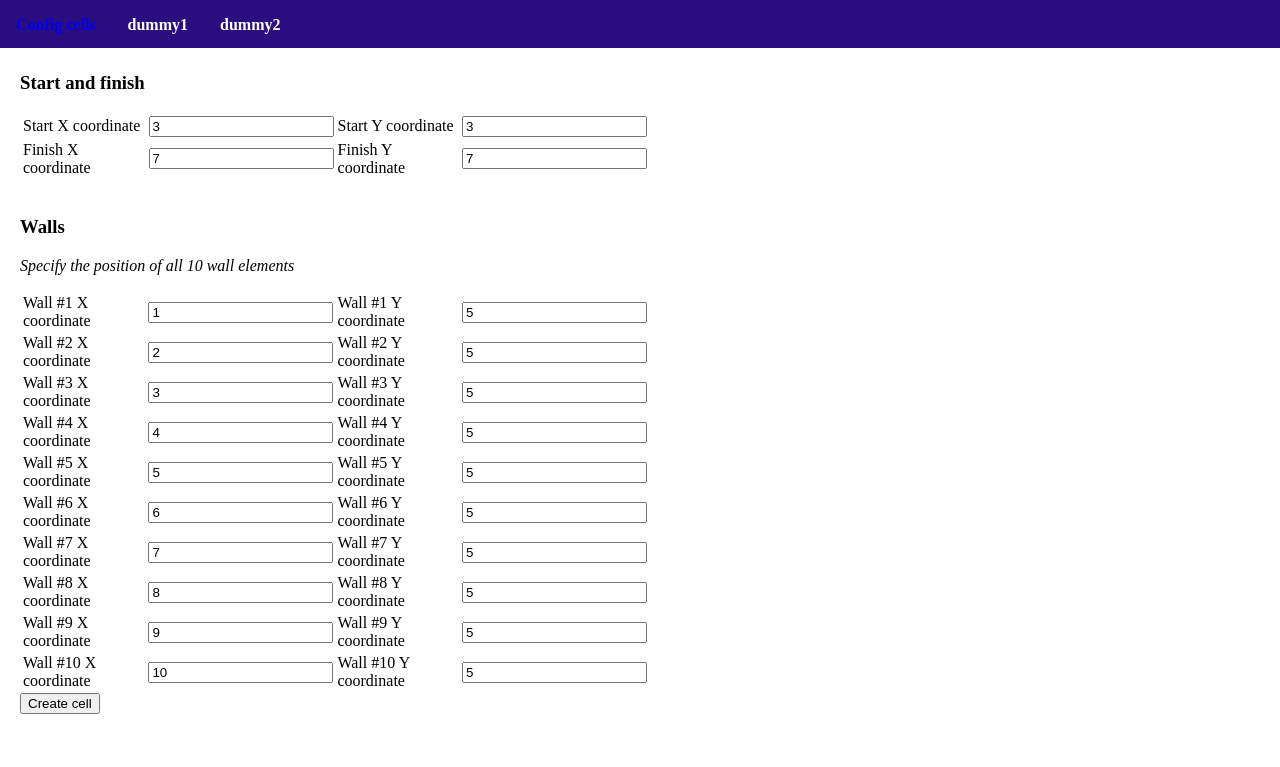
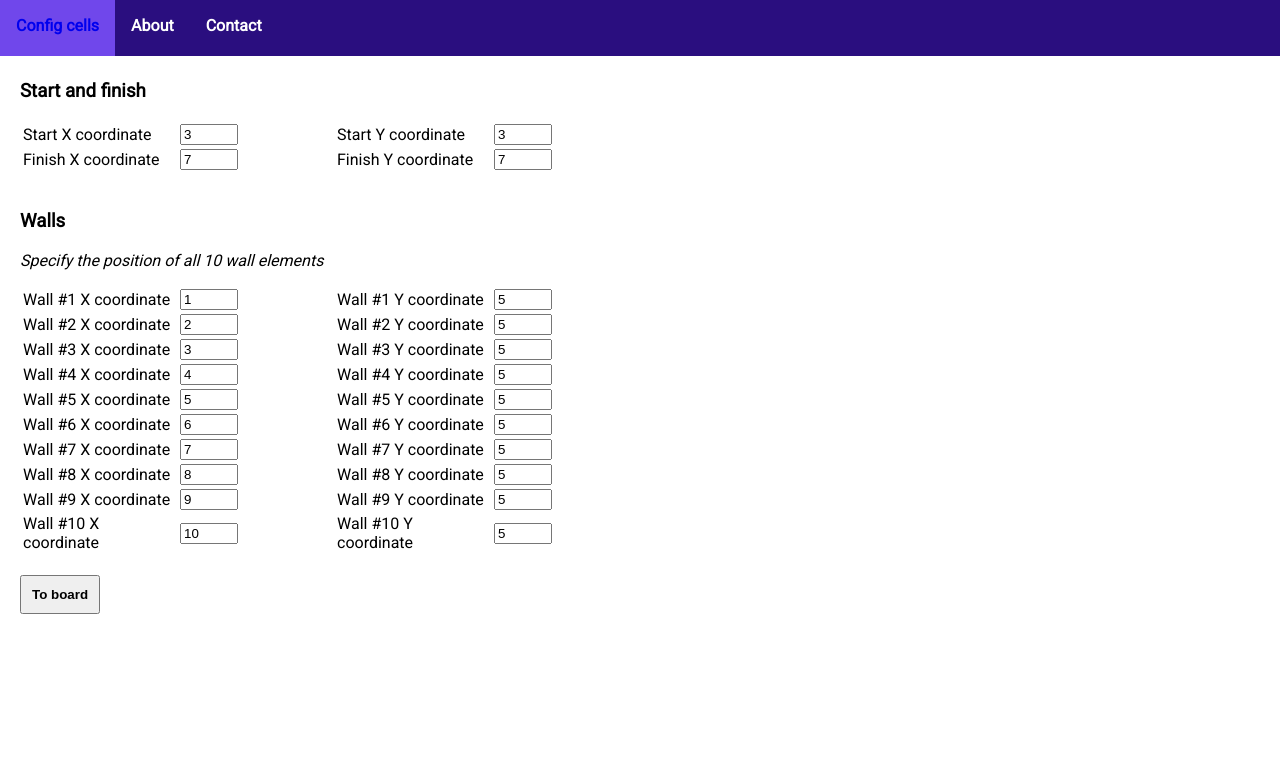
Before and after one commit to jesse-van-mourik/PythonPlayground, a Flask app: page /cellform in a window 1280 px wide. Shown: the top 767 px of the page. Run offline with Flask 2, Linux system fonts and the light colour scheme.

Commit message:
Styling of cellform.

```diff
--- a/petproject/static/cellform.css
+++ b/petproject/static/cellform.css
@@ -4,5 +4,18 @@
 
 .cellform-table{
     width: 50%;
+}
 
+.cellform-table input{
+    width: 50px;
 }
+
+.cellform-table td{
+    width: 25%;
+}
+
+.cellform-btn{
+    margin-top: 20px;
+    padding: 10px;
+    font-weight: bold;
+}
--- a/petproject/static/navbar.css
+++ b/petproject/static/navbar.css
@@ -1,4 +1,5 @@
 nav.navbar li{
+    height: -webkit-fill-available;
     display: block;
     float: left;
     color: white;
@@ -6,12 +7,16 @@ nav.navbar li{
     padding: 1em;
 }
 
+nav.navbar li:hover{
+    background-color: #7047eb;
+}
+
 nav.navbar ul{
     background-color: #2a0e7f;
     margin: 0 0 24px 0;
     padding: 0;
     width: 100%;
-    height: 3em;
+    height: 3.5em;
     text-align: center;
 }
 
--- a/petproject/static/style.css
+++ b/petproject/static/style.css
@@ -1,5 +1,8 @@
+@import url('https://fonts.googleapis.com/css?family=Roboto&display=swap');
+
 body {
     margin: 0;
+    font-family: Roboto;
 }
 
 .flashmessage-center{
--- a/petproject/templates/base.html
+++ b/petproject/templates/base.html
@@ -9,8 +9,8 @@
 <nav class="navbar">
     <ul>
         <li><a href="{{ url_for('main.display_cell_form') }}">Config cells</a></li>
-        <li>dummy1</li>
-        <li>dummy2</li>
+        <li>About</li>
+        <li>Contact</li>
     </ul>
 </nav>
 
--- a/petproject/templates/cellform.html
+++ b/petproject/templates/cellform.html
@@ -179,7 +179,7 @@
         </td>
     </tr>
 </table>
-    <input type="submit" value="Create cell">
+    <input class="cellform-btn" type="submit" value="To board">
 </form>
 <p class = "errorMessage" >123 </p>
 <script>
```
